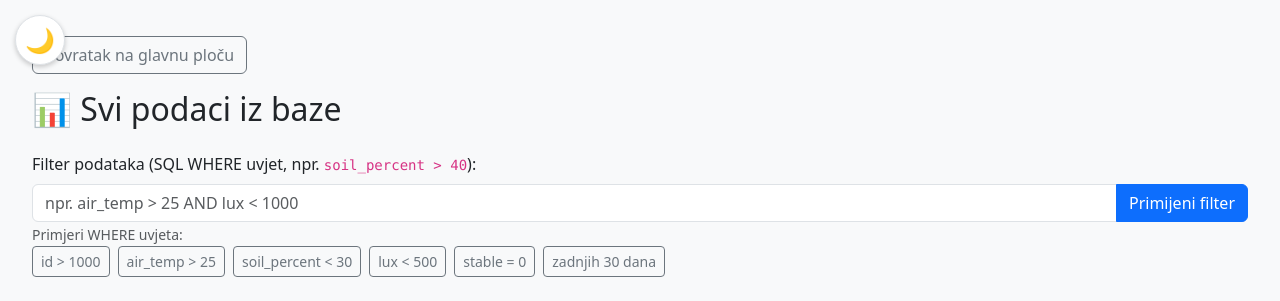
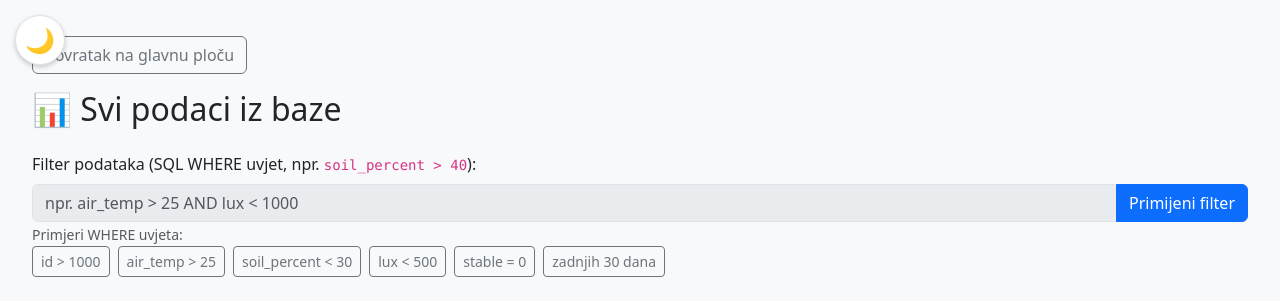
Before and after one commit to NeedleStacker/chilli, a Flask app: page /all_data in a window 1280 px wide. Shown: the top 301 px of the page. Run offline with Flask 3, Linux system fonts and the light colour scheme; data comes from the database, SQL or seed files in the repository.

Commit message:
feat: Implement theme switcher, sticky headers, and fix bugs
This commit introduces a comprehensive dark/light theme switcher, improves UI/UX with sticky table headers and refined colors, and fixes a critical loading bug on the `all_data.html` page.

- **Theme Switcher:** A site-wide theme switcher is now available on both `index.html` and `all_data.html`. It uses CSS variables for theming and persists the user's choice in `localStorage`.
- **Dynamic Chart Colors:** All Chart.js instances are theme-aware and their colors update dynamically to maintain contrast and readability.
- **Sticky Table Headers:** Table headers are now sticky, remaining visible during vertical scrolling.
- **UI Color Refinements:** The background colors for table headers and specific input/output fields have been adjusted for better visual hierarchy in both light and dark themes as per user request.
- **Bug Fix:** Resolved a critical bug where `all_data.html` would fail to load. The issue was traced to a JavaScript conflict between a shared script and page-specific logic. The fix makes the `all_data.html` page's script self-contained, ensuring reliable loading.
- **Code Quality:** Added a `.gitignore` file to the project. The frontend JavaScript has been structured to better separate page-specific logic.

```diff
--- a/static/css/styles.css
+++ b/static/css/styles.css
@@ -2,12 +2,12 @@
   --background-color: #f8f9fa;
   --text-color: #212529;
   --card-background: #ffffff;
+  --table-header-background: #e9ecef; /* Malo svjetlija pozadina za header */
   --table-stripe-color: #f2f2f2;
   --border-color: #dee2e6;
   --input-background: #fff;
   --input-text: #495057;
-  --button-background: #0d6efd;
-  --button-text: #fff;
+  --input-dark-background: #e9ecef; /* Pozadina za tamne inpute */
   --chart-background: #f0f0f0;
   --chart-grid-color: rgba(0, 0, 0, 0.1);
   --chart-label-color: #666;
@@ -17,12 +17,12 @@
   --background-color: #1a1a1a;
   --text-color: #e8e6e3;
   --card-background: #2a2a2a;
+  --table-header-background: #343a40; /* Malo svjetlija tamna pozadina */
   --table-stripe-color: #2c3034;
   --border-color: #444;
   --input-background: #333;
   --input-text: #e8e6e3;
-  --button-background: #007bff;
-  --button-text: #ffffff;
+  --input-dark-background: #212529; /* Značajno tamnija pozadina za inpute */
   --chart-background: #333333;
   --chart-grid-color: rgba(255, 255, 255, 0.1);
   --chart-label-color: #ccc;
@@ -46,30 +46,15 @@ body {
   overflow: auto;
 }
 
-td,
-th {
+td, th {
   font-size: 0.85rem;
   border-color: var(--border-color);
 }
 
-.table {
-    color: var(--text-color);
-}
-
-.table-striped>tbody>tr:nth-of-type(odd)>* {
-    background-color: var(--table-stripe-color);
-    color: var(--text-color);
-}
-
-.table-striped>tbody>tr:nth-of-type(even)>* {
-    background-color: var(--background-color);
-    color: var(--text-color);
-}
-
-.table-light {
-    --bs-table-bg: var(--card-background);
-    --bs-table-border-color: var(--border-color);
-}
+.table { color: var(--text-color); }
+.table-striped>tbody>tr:nth-of-type(odd)>* { background-color: var(--table-stripe-color); color: var(--text-color); }
+.table-striped>tbody>tr:nth-of-type(even)>* { background-color: var(--background-color); color: var(--text-color); }
+.table-light { --bs-table-bg: var(--card-background); --bs-table-border-color: var(--border-color); }
 
 .table-container {
     max-height: 60vh;
@@ -79,21 +64,31 @@ th {
 }
 
 .table thead th {
-    position: -webkit-sticky; /* For Safari */
+    position: -webkit-sticky;
     position: sticky;
     top: 0;
     z-index: 1;
-    background-color: var(--card-background); /* Pozadina za header */
+    background-color: var(--table-header-background); /* Koristi novu varijablu */
     border-bottom: 2px solid var(--border-color);
 }
 
-.unstable {
-  background-color: #fff3cd !important;
+/* Stilovi za input polja */
+#deleteIdsInput, #whereInput {
+    background-color: var(--input-dark-background);
+    color: var(--text-color);
+    border: 1px solid var(--border-color);
+}
+pre#sensorOutput {
+    background-color: var(--input-dark-background) !important;
+    color: var(--text-color);
+    border: 1px solid var(--border-color);
+    white-space: pre-wrap; /* Omogućuje prelamanje teksta */
+    word-break: break-all;
 }
 
-[data-theme="dark"] .unstable {
-  background-color: #665d1e !important;
-}
+
+.unstable { background-color: #fff3cd !important; }
+[data-theme="dark"] .unstable { background-color: #665d1e !important; }
 
 canvas {
   background-color: var(--chart-background);
@@ -106,11 +101,10 @@ canvas {
   font-size: 0.95rem;
 }
 
-pre {
-  background-color: var(--card-background);
-  border: 1px solid var(--border-color);
+pre#stats {
+    background-color: var(--card-background);
+    border: 1px solid var(--border-color);
 }
-
 
 #theme-switcher {
   position: fixed;
@@ -138,11 +132,6 @@ pre {
 
 /* Responsive fixes */
 @media (max-width: 768px) {
-  #chart-wrap > div {
-    flex-direction: column;
-  }
-  canvas {
-    width: 100% !important;
-    height: 200px !important;
-  }
+  #chart-wrap > div { flex-direction: column; }
+  canvas { width: 100% !important; height: 200px !important; }
 }
--- a/static/js/main.js
+++ b/static/js/main.js
@@ -1,8 +1,8 @@
 /* main.js - globalna JS logika */
 document.addEventListener("DOMContentLoaded", () => {
 
-    // ------- Globalni pomoćnici -------
-    window.formatTime = function(ts) {
+    // ------- Pomoćne funkcije -------
+    function formatTime(ts) {
         if (!ts) return "";
         const parts = ts.split('_');
         if (parts.length < 2) return ts;
@@ -22,23 +22,18 @@ document.addEventListener("DOMContentLoaded", () => {
     const docHtml = document.documentElement;
     let registeredCharts = [];
 
-    // Funkcija za registraciju novog grafa
-    window.registerChart = (chart) => {
+    function registerChart(chart) {
         if (chart) {
             registeredCharts.push(chart);
         }
     }
 
-    // Funkcija za ažuriranje boja SVIH registriranih grafova
-    window.updateAllChartColors = () => {
+    function updateAllChartColors() {
         const theme = docHtml.getAttribute('data-theme') || 'light';
         const isDark = theme === 'dark';
-
         const gridColor = getComputedStyle(docHtml).getPropertyValue('--chart-grid-color').trim();
         const labelColor = getComputedStyle(docHtml).getPropertyValue('--chart-label-color').trim();
-
         const chartColors = {
-            // Definicije boja ostaju iste...
             airTemp: { border: isDark ? '#58a6ff' : '#0d6efd', bg: isDark ? 'rgba(88, 166, 255, 0.2)' : 'rgba(0,123,255,0.1)'},
             soilTemp: { border: isDark ? '#56d364' : '#198754', bg: isDark ? 'rgba(86, 211, 100, 0.2)' : 'rgba(40,167,69,0.1)'},
             airHum: { border: isDark ? '#e3b341' : '#ffc107', bg: isDark ? 'rgba(227, 179, 65, 0.2)' : 'rgba(255,165,0,0.15)'},
@@ -48,7 +43,6 @@ document.addEventListener("DOMContentLoaded", () => {
             relay2: { border: isDark ? '#60a5fa' : '#0d6efd', bg: isDark ? 'rgba(96, 165, 250, 0.25)' : 'rgba(54, 162, 235, 0.25)'},
         };
 
-        // Funkcija za mapiranje labela na boje
         const getColor = (label) => {
             if (label.includes('Air Temp')) return chartColors.airTemp;
             if (label.includes('Soil Temp')) return chartColors.soilTemp;
@@ -57,30 +51,18 @@ document.addEventListener("DOMContentLoaded", () => {
             if (label.includes('Lux')) return chartColors.lux;
             if (label.includes('Relej 1')) return chartColors.relay1;
             if (label.includes('Relej 2')) return chartColors.relay2;
-            return { border: 'gray', bg: 'rgba(128,128,128,0.1)' }; // Fallback
+            return { border: 'gray', bg: 'rgba(128,128,128,0.1)' };
         };
 
         registeredCharts.forEach(chart => {
-            // Ažuriranje općih opcija
-            if (chart.options.scales.x) {
-                chart.options.scales.x.grid.color = gridColor;
-                chart.options.scales.x.ticks.color = labelColor;
-            }
-            if (chart.options.scales.y) {
-                chart.options.scales.y.grid.color = gridColor;
-                chart.options.scales.y.ticks.color = labelColor;
-            }
-            if (chart.options.plugins.legend) {
-                chart.options.plugins.legend.labels.color = labelColor;
-            }
-
-            // Ažuriranje boja dataseta
+            if (chart.options.scales.x) { chart.options.scales.x.grid.color = gridColor; chart.options.scales.x.ticks.color = labelColor; }
+            if (chart.options.scales.y) { chart.options.scales.y.grid.color = gridColor; chart.options.scales.y.ticks.color = labelColor; }
+            if (chart.options.plugins.legend) { chart.options.plugins.legend.labels.color = labelColor; }
             chart.data.datasets.forEach(dataset => {
                 const colors = getColor(dataset.label);
                 dataset.borderColor = colors.border;
                 dataset.backgroundColor = colors.bg;
             });
-
             chart.update();
         });
     }
@@ -88,10 +70,8 @@ document.addEventListener("DOMContentLoaded", () => {
     function setTheme(theme) {
         docHtml.setAttribute('data-theme', theme);
         localStorage.setItem('theme', theme);
-        if (themeSwitcher) {
-            themeSwitcher.textContent = theme === 'dark' ? '☀️' : '🌙';
-        }
-        window.updateAllChartColors();
+        if (themeSwitcher) { themeSwitcher.textContent = theme === 'dark' ? '☀️' : '🌙'; }
+        updateAllChartColors();
     }
 
     if (themeSwitcher) {
@@ -103,7 +83,6 @@ document.addEventListener("DOMContentLoaded", () => {
 
     // ------- Logika specifična za glavnu stranicu (index.html) -------
     function initIndexPage() {
-        // Pokreni samo na glavnoj stranici
         if (!document.getElementById('chart-wrap')) return;
 
         const commonChartOptions = {
@@ -113,10 +92,7 @@ document.addEventListener("DOMContentLoaded", () => {
         };
 
         const tempChart = new Chart(document.getElementById('tempChart').getContext('2d'), {
-            type: 'line', data: { labels: [], datasets: [
-                { label: 'Air Temp °C', data: [], fill: true, tension: 0.2 },
-                { label: 'Soil Temp °C', data: [], fill: true, tension: 0.2 }
-            ]},
+            type: 'line', data: { labels: [], datasets: [{ label: 'Air Temp °C', data: [], fill: true, tension: 0.2 }, { label: 'Soil Temp °C', data: [], fill: true, tension: 0.2 }]},
             options: { ...commonChartOptions, scales: { y: { min: 0, max: 50 } } }
         });
         const humChart = new Chart(document.getElementById('humChart').getContext('2d'), {
@@ -132,49 +108,34 @@ document.addEventListener("DOMContentLoaded", () => {
             options: { ...commonChartOptions }
         });
 
-        // Registriraj grafikone za praćenje teme
-        [tempChart, humChart, soilChart, luxChart].forEach(window.registerChart);
-
-        let relayChart = null; // Specifično za ovu stranicu
+        [tempChart, humChart, soilChart, luxChart].forEach(registerChart);
 
         async function updateChartAndTable() {
             const rows = await fetchJSON('/api/logs?limit=100');
-            const labels = rows.map(r => window.formatTime(r.timestamp));
-
-            // Ažuriranje podataka grafikona
+            const labels = rows.map(r => formatTime(r.timestamp));
             tempChart.data.labels = labels;
             tempChart.data.datasets[0].data = rows.map(r => r.air_temp);
             tempChart.data.datasets[1].data = rows.map(r => r.soil_temp);
-
             humChart.data.labels = labels;
             humChart.data.datasets[0].data = rows.map(r => r.air_humidity);
-
             soilChart.data.labels = labels;
             soilChart.data.datasets[0].data = rows.map(r => r.soil_percent);
-
             luxChart.data.labels = labels;
             luxChart.data.datasets[0].data = rows.map(r => r.lux);
-
             [tempChart, humChart, soilChart, luxChart].forEach(c => c.update());
 
-            // Ažuriranje tablice
             const tbody = document.getElementById('logsBody');
             if (tbody) {
                 tbody.innerHTML = "";
                 rows.slice().reverse().forEach(r => {
                     const tr = document.createElement('tr');
                     if (r.stable === 0) tr.classList.add('unstable');
-                    tr.innerHTML = `<td>${r.id}</td><td>${window.formatTime(r.timestamp)}</td><td>${r.air_temp ?? ''}</td><td>${r.air_humidity ?? ''}</td><td>${r.soil_temp ?? ''}</td><td>${r.soil_percent ?? ''}</td><td>${r.lux ?? ''}</td>`;
+                    tr.innerHTML = `<td>${r.id}</td><td>${formatTime(r.timestamp)}</td><td>${r.air_temp ?? ''}</td><td>${r.air_humidity ?? ''}</td><td>${r.soil_temp ?? ''}</td><td>${r.soil_percent ?? ''}</td><td>${r.lux ?? ''}</td>`;
                     tbody.appendChild(tr);
                 });
             }
-             window.updateAllChartColors();
+             updateAllChartColors();
         }
-
-        // ... ostale funkcije i event listeneri za index.html
-         // ------- Ovdje idu ostale funkcije i event listeneri specifični za index.html -------
-        // (npr. loadRelayLogTable, toggleRelay, updateLoggerStatus, readSensor, itd.)
-        // Važno je da svaka od njih provjerava postojanje elemenata s kojima radi.
 
         async function loadRelayLogTable() {
             const tbody = document.querySelector('#relayLogTable tbody');
@@ -192,10 +153,7 @@ document.addEventListener("DOMContentLoaded", () => {
             const stateEl = document.getElementById(`relay${relay}State`);
             if (!stateEl) return;
             const cur = stateEl.innerText === 'ON';
-            await fetch('/api/relay/toggle', {
-                method: 'POST', headers: { 'Content-Type': 'application/json' },
-                body: JSON.stringify({ relay: relay, state: !cur })
-            });
+            await fetch('/api/relay/toggle', { method: 'POST', headers: { 'Content-Type': 'application/json' }, body: JSON.stringify({ relay: relay, state: !cur }) });
             stateEl.innerText = !cur ? 'ON' : 'OFF';
             loadRelayLogTable();
         }
@@ -213,7 +171,6 @@ document.addEventListener("DOMContentLoaded", () => {
             }
         }
 
-        // Event listeneri
         const btnStartFirst = document.getElementById('btnStartFirst');
         if (btnStartFirst) btnStartFirst.addEventListener('click', async () => {
             const res = await fetchJSON('/api/run/start_first', { method: 'POST' });
@@ -228,7 +185,6 @@ document.addEventListener("DOMContentLoaded", () => {
             if(statusEl) statusEl.innerText = res.running ? "AKTIVAN" : "STOPIRAN";
         });
 
-        // Ostali listeneri...
         ['ads', 'dht', 'ds18b20', 'bh1750'].forEach(type => {
             const btn = document.getElementById(`btn-${type}`);
             if (btn) btn.addEventListener('click', () => {
@@ -239,57 +195,34 @@ document.addEventListener("DOMContentLoaded", () => {
 
         const btnRelay1 = document.getElementById('btn-relay1');
         if (btnRelay1) btnRelay1.addEventListener('click', () => toggleRelay(1));
-
         const btnRelay2 = document.getElementById('btn-relay2');
         if (btnRelay2) btnRelay2.addEventListener('click', () => toggleRelay(2));
 
-        // Inicijalno učitavanje
-        updateLoggerStatus();
-        updateChartAndTable();
-        loadRelayLogTable();
-    }
-
-    // ------- Logika za brisanje (zajednička za obje stranice) -------
         const btnDeleteRows = document.getElementById('btnDeleteRows');
         if (btnDeleteRows) {
             btnDeleteRows.addEventListener('click', async () => {
                 const inputEl = document.getElementById('deleteIdsInput');
                 const statusEl = document.getElementById('deleteStatus');
                 if (!inputEl || !statusEl) return;
-
                 const input = inputEl.value.trim();
-            if (!input) {
-                statusEl.innerText = "Unesite ID-eve za brisanje ili 'all'.";
-                return;
+                if (!input) { statusEl.innerText = "Unesite ID-eve za brisanje ili 'all'."; return; }
+                if (!confirm(`Jeste li sigurni da želite obrisati ${input === "all" ? "SVE redove" : "ove redove: " + input}?`)) return;
+                try {
+                    const res = await fetchJSON('/api/logs/delete', { method: 'POST', headers: { 'Content-Type': 'application/json' }, body: JSON.stringify({ ids: input }) });
+                    statusEl.innerText = res.ok ? `Obrisano: ${res.deleted === "all" ? "svi redovi" : res.deleted + " redova."}` : `Greška: ${res.msg || res.error}`;
+                    if (res.ok) updateChartAndTable();
+                } catch (e) { statusEl.innerText = "Greška pri brisanju: " + e.message; }
+            });
         }
 
-            if (!confirm(`Jeste li sigurni da želite obrisati ${input === "all" ? "SVE redove" : "ove redove: " + input}?`)) return;
-
-            try {
-                const res = await fetchJSON('/api/logs/delete', {
-                    method: 'POST', headers: { 'Content-Type': 'application/json' },
-                    body: JSON.stringify({ ids: input })
-                });
-                statusEl.innerText = res.ok ? `Obrisano: ${res.deleted === "all" ? "svi redovi" : res.deleted + " redova."}` : `Greška: ${res.msg || res.error}`;
-                // Ako postoji globalna funkcija za ponovno učitavanje podataka, pozovi je
-                if (res.ok && window.loadData) {
-                    window.loadData();
-                } else if (res.ok && window.updateChartAndTable) {
-                    window.updateChartAndTable();
-                }
-            } catch (e) {
-                statusEl.innerText = "Greška pri brisanju: " + e.message;
-            }
-        });
+        updateLoggerStatus();
+        updateChartAndTable();
+        loadRelayLogTable();
     }
 
     // ------- Inicijalizacija -------
     const savedTheme = localStorage.getItem('theme') || 'light';
     setTheme(savedTheme);
 
-    // Pokreni logiku specifičnu za stranicu
     initIndexPage();
-
-    // Odaslji dogadaj da je glavna skripta spremna
-    document.dispatchEvent(new CustomEvent('mainScriptReady'));
 });
--- a/templates/all_data.html
+++ b/templates/all_data.html
@@ -64,11 +64,59 @@
   </div>
 </div>
 
-<!-- Učitavanje glavne JS skripte -->
-<script src="{{ url_for('static', filename='js/main.js') }}" defer></script>
-<!-- Logika specifična za ovu stranicu -->
 <script>
-document.addEventListener('mainScriptReady', () => {
+document.addEventListener('DOMContentLoaded', () => {
+    // ------- Logika za promjenu teme (kopirano iz main.js) -------
+    const themeSwitcher = document.getElementById('theme-switcher');
+    const docHtml = document.documentElement;
+    let registeredCharts = [];
+
+    function updateAllChartColors() {
+        const theme = docHtml.getAttribute('data-theme') || 'light';
+        const isDark = theme === 'dark';
+        const gridColor = getComputedStyle(docHtml).getPropertyValue('--chart-grid-color').trim();
+        const labelColor = getComputedStyle(docHtml).getPropertyValue('--chart-label-color').trim();
+        const chartColors = {
+            airTemp: { border: isDark ? '#58a6ff' : '#0d6efd', bg: 'rgba(88, 166, 255, 0.2)' },
+            soilTemp: { border: isDark ? '#56d364' : '#198754', bg: 'rgba(86, 211, 100, 0.2)' },
+            airHum: { border: isDark ? '#e3b341' : '#ffc107', bg: 'rgba(227, 179, 65, 0.2)' },
+            soilPercent: { border: isDark ? '#d2a679' : '#8B4513', bg: 'rgba(210, 166, 121, 0.2)' },
+            lux: { border: isDark ? '#c991e1' : '#800080', bg: 'rgba(201, 145, 225, 0.2)' },
+        };
+        const getColor = (label) => {
+            if (label.includes('Air Temperature')) return chartColors.airTemp;
+            if (label.includes('Soil Temperature')) return chartColors.soilTemp;
+            if (label.includes('Air Humidity')) return chartColors.airHum;
+            if (label.includes('Soil Moisture')) return chartColors.soilPercent;
+            if (label.includes('Lux')) return chartColors.lux;
+            return { border: 'gray', bg: 'rgba(128,128,128,0.1)' };
+        };
+        registeredCharts.forEach(chart => {
+            if (chart.options.scales.x) { chart.options.scales.x.grid.color = gridColor; chart.options.scales.x.ticks.color = labelColor; }
+            if (chart.options.scales.y) { chart.options.scales.y.grid.color = gridColor; chart.options.scales.y.ticks.color = labelColor; }
+            if (chart.options.plugins.legend) { chart.options.plugins.legend.labels.color = labelColor; }
+            chart.data.datasets.forEach(dataset => {
+                const colors = getColor(dataset.label);
+                dataset.borderColor = colors.border;
+                dataset.backgroundColor = colors.bg;
+            });
+            chart.update();
+        });
+    }
+
+    function setTheme(theme) {
+        docHtml.setAttribute('data-theme', theme);
+        localStorage.setItem('theme', theme);
+        themeSwitcher.textContent = theme === 'dark' ? '☀️' : '🌙';
+        updateAllChartColors();
+    }
+
+    themeSwitcher.addEventListener('click', () => {
+        const currentTheme = docHtml.getAttribute('data-theme') || 'light';
+        setTheme(currentTheme === 'light' ? 'dark' : 'light');
+    });
+
+    // ------- Logika specifična za ovu stranicu -------
     let charts = [];
 
     async function fetchData() {
@@ -85,6 +133,7 @@ document.addEventListener('mainScriptReady', () => {
     function clearCharts() {
       charts.forEach(chart => chart.destroy());
       charts = [];
+      registeredCharts = []; // Isprazni i registrirane grafikone
     }
 
     function calcStats(data) {
@@ -99,78 +148,82 @@ document.addEventListener('mainScriptReady', () => {
         };
     }
 
+    function formatTime(ts) {
+        if (!ts) return "";
+        const parts = ts.split('_');
+        if (parts.length < 2) return ts;
+        const [date, time] = parts;
+        const [y, m, d] = date.split('-');
+        const [hh, mm] = time.split('-');
+        return `${d}.${m}.${y.slice(-2)} ${hh}:${mm}`;
+    }
+
     function makeChart(id, label, labels, data) {
       const ctx = document.getElementById(id).getContext('2d');
       const chart = new Chart(ctx, {
-        type:'line',
-        data:{
-          labels:labels,
-          datasets:[{label:label, data:data, tension:0.2, fill:false}]
-        },
+        type:'line', data:{ labels:labels, datasets:[{label:label, data:data, tension:0.2, fill:true}]},
         options:{ responsive:true, maintainAspectRatio:false }
       });
       charts.push(chart);
-      if (window.registerChart) {
-          window.registerChart(chart);
-      }
+      registeredCharts.push(chart);
     }
 
     async function loadData() {
       const data = await fetchData();
       clearCharts();
-
-      const labels = data.map(r => window.formatTime(r.timestamp));
-
+      const labels = data.map(r => formatTime(r.timestamp));
       makeChart('airTempChart', 'Air Temperature (°C)', labels, data.map(r => r.air_temp));
       makeChart('airHumidityChart', 'Air Humidity (%)', labels, data.map(r => r.air_humidity));
       makeChart('soilTempChart', 'Soil Temperature (°C)', labels, data.map(r => r.soil_temp));
       makeChart('soilMoistureChart', 'Soil Moisture (%)', labels, data.map(r => r.soil_percent));
       makeChart('luxChart', 'Lux', labels, data.map(r => r.lux));
-
-      if (window.updateAllChartColors) {
-          window.updateAllChartColors();
-      }
+      updateAllChartColors();
 
       const tbody = document.getElementById('logsBody');
       tbody.innerHTML = "";
       data.slice().reverse().forEach(r => {
         const tr = document.createElement('tr');
-        tr.innerHTML = `
-          <td>${r.id}</td>
-          <td>${window.formatTime(r.timestamp)}</td>
-          <td>${r.air_temp ?? ''}</td>
-          <td>${r.air_humidity ?? ''}</td>
-          <td>${r.soil_temp ?? ''}</td>
-          <td>${r.soil_percent ?? ''}</td>
-          <td>${r.lux ?? ''}</td>
-          <td>${r.stable ? 'DA' : 'NE'}</td>`;
+        tr.innerHTML = `<td>${r.id}</td><td>${formatTime(r.timestamp)}</td><td>${r.air_temp ?? ''}</td><td>${r.air_humidity ?? ''}</td><td>${r.soil_temp ?? ''}</td><td>${r.soil_percent ?? ''}</td><td>${r.lux ?? ''}</td><td>${r.stable ? 'DA' : 'NE'}</td>`;
         tbody.appendChild(tr);
       });
-
       const stats = calcStats(data);
       document.getElementById('stats').innerText = JSON.stringify(stats, null, 2);
     }
 
-    window.loadData = loadData;
-
     document.getElementById('applyFilterBtn').addEventListener('click', loadData);
-
     document.querySelectorAll('.example-btn').forEach(btn => {
       btn.addEventListener('click', (e) => {
         const filter = e.target.dataset.filter;
-        if (filter) {
-            document.getElementById('whereInput').value = filter;
-        }
+        if (filter) { document.getElementById('whereInput').value = filter; }
       });
     });
-
     document.getElementById('dateRangeBtn').addEventListener('click', () => {
-        const t = new Date(), p = new Date();
-        p.setDate(t.getDate() - 30);
+        const t = new Date(), p = new Date(); p.setDate(t.getDate() - 30);
         const f = d => d.toISOString().split('T')[0];
         document.getElementById('whereInput').value = `timestamp BETWEEN '${f(p)}' AND '${f(t)}'`;
     });
 
+    const btnDeleteRows = document.getElementById('btnDeleteRows');
+    if (btnDeleteRows) {
+        btnDeleteRows.addEventListener('click', async () => {
+            const inputEl = document.getElementById('deleteIdsInput');
+            const statusEl = document.getElementById('deleteStatus');
+            if (!inputEl || !statusEl) return;
+            const input = inputEl.value.trim();
+            if (!input) { statusEl.innerText = "Unesite ID-eve za brisanje ili 'all'."; return; }
+            if (!confirm(`Jeste li sigurni da želite obrisati ${input === "all" ? "SVE redove" : "ove redove: " + input}?`)) return;
+            try {
+                const res = await fetch('/api/logs/delete', { method: 'POST', headers: { 'Content-Type': 'application/json' }, body: JSON.stringify({ ids: input }) });
+                const data = await res.json();
+                statusEl.innerText = data.ok ? `Obrisano: ${data.deleted === "all" ? "svi redovi" : data.deleted + " redova."}` : `Greška: ${data.msg || data.error}`;
+                if (data.ok) loadData();
+            } catch (e) { statusEl.innerText = "Greška pri brisanju: " + e.message; }
+        });
+    }
+
+    // Inicijalizacija
+    const savedTheme = localStorage.getItem('theme') || 'light';
+    setTheme(savedTheme);
     loadData();
 });
 </script>
--- a/templates/index.html
+++ b/templates/index.html
@@ -129,7 +129,7 @@
 						<button id="btn-ds18b20" class="btn btn-outline-secondary me-1">Očitaj DS18B20</button>
 						<button id="btn-bh1750" class="btn btn-outline-secondary me-1">Očitaj BH1750</button>
 					</div>
-					<pre id="sensorOutput" style="height:auto; overflow:auto; background:#f8f9fa; padding:10px;"></pre>
+					<pre id="sensorOutput" style="height:auto; overflow:auto; padding:10px;"></pre>
 				</div>
 			</div>
 		</div>
```
Lines whose indentation alone changed are shown as unchanged.
